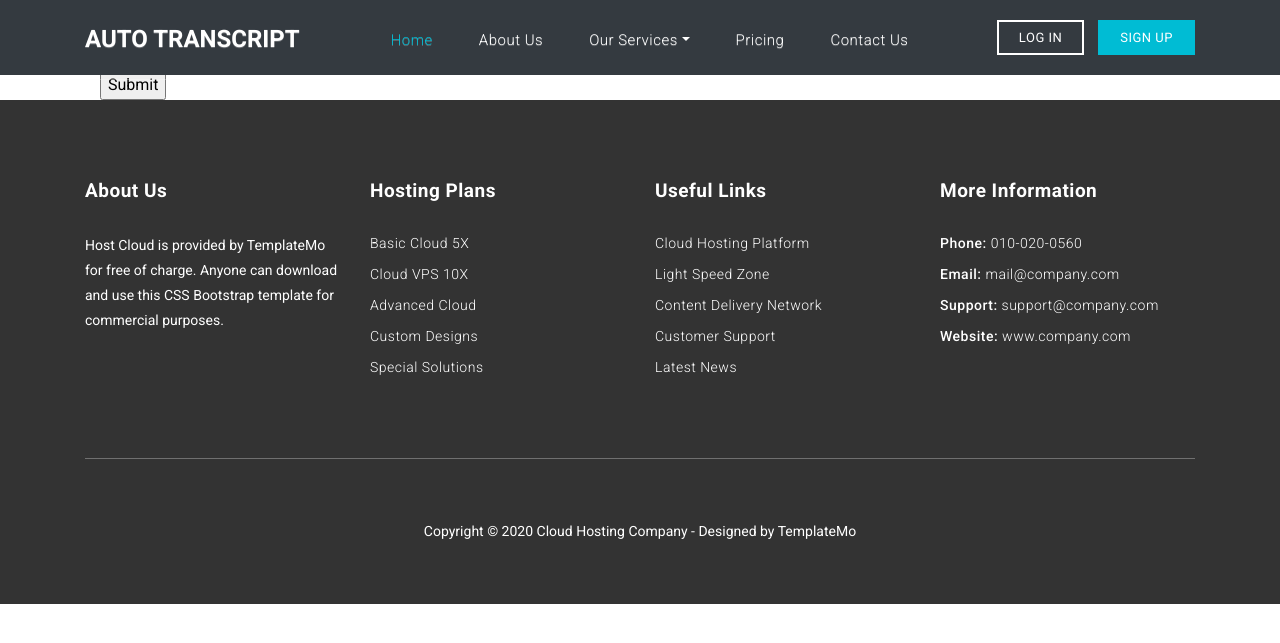
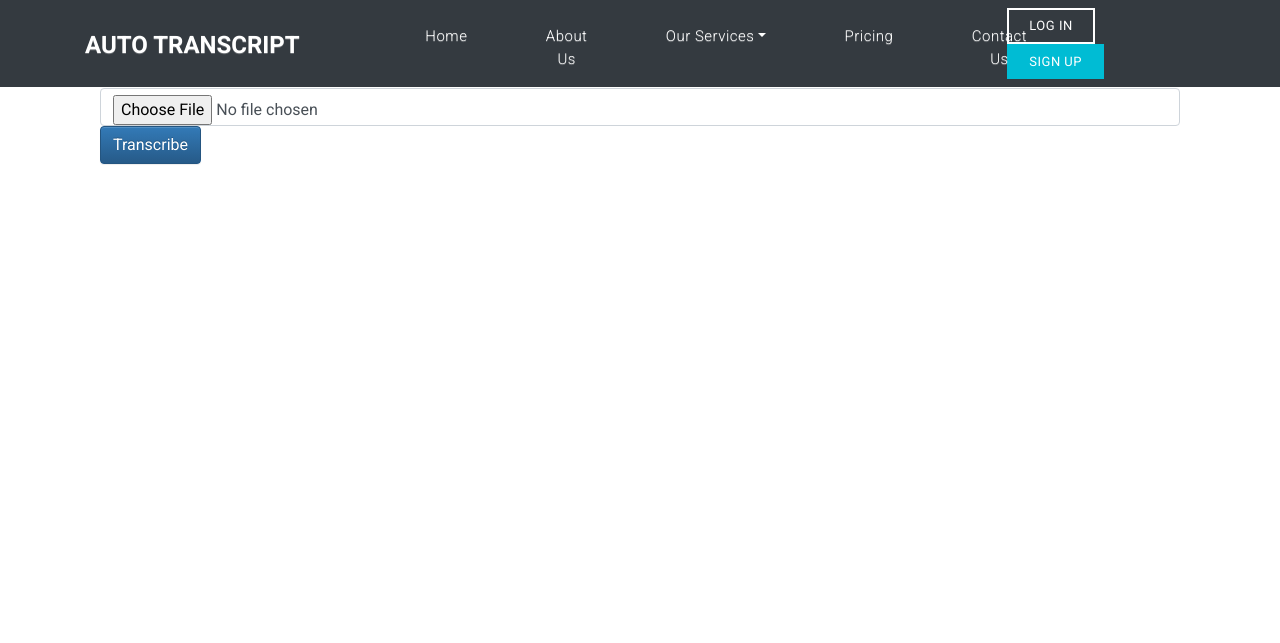
Before and after one commit to rollanda21/transcriber-tool, a Flask app: page /transcribe in a window 1280 px wide. Shown: the top 643 px of the page. Run offline with Flask 2, Linux system fonts and the light colour scheme; some libraries are stand-ins or nearby versions.

Commit message:
Transcription form completed

```diff
--- a/flaskr/templates/base.html
+++ b/flaskr/templates/base.html
@@ -11,6 +11,7 @@
     <!-- Optional theme -->
     <link href="https://fonts.googleapis.com/css?family=Roboto:100,300,400,500,700" rel="stylesheet">
 
+    <link rel="stylesheet" href="{{url_for('static', filename='assets/css/style.css')}}">
     <link rel="stylesheet" href="{{url_for('static', filename='assets/css/fontawesome.css')}}">
     <link rel="stylesheet" href="{{url_for('static', filename='assets/css/templatemo-host-cloud.css')}}">
     <link rel="stylesheet" href="{{url_for('static', filename='assets/css/owl.css')}}">
@@ -84,71 +85,7 @@
 
 
     <!-- Footer Starts Here -->
-    <footer>
-        <div class="container">
-          <div class="row">
-            <div class="col-md-3 col-sm-6 col-xs-12">
-              <div class="footer-item">
-                <div class="footer-heading">
-                  <h2>About Us</h2>
-                </div>
-                <p>Host Cloud is provided by TemplateMo for free of charge. Anyone can download and use this CSS Bootstrap template for commercial purposes.</p>
-              </div>
-            </div>
 
-            <div class="col-md-3 col-sm-6 col-xs-12">
-              <div class="footer-item">
-                <div class="footer-heading">
-                  <h2>Hosting Plans</h2>
-                </div>
-                <ul class="footer-list">
-                  <li><a href="#">Basic Cloud 5X</a></li>
-                  <li><a href="#">Cloud VPS 10X</a></li>
-                  <li><a href="#">Advanced Cloud</a></li>
-                  <li><a href="#">Custom Designs</a></li>
-                  <li><a href="#">Special Solutions</a></li>
-                </ul>
-              </div>
-            </div>
-
-
-            <div class="col-md-3 col-sm-6 col-xs-12">
-              <div class="footer-item">
-                <div class="footer-heading">
-                  <h2>Useful Links</h2>
-                </div>
-                <ul class="footer-list">
-                  <li><a href="#">Cloud Hosting Platform</a></li>
-                  <li><a href="#">Light Speed Zone</a></li>
-                  <li><a href="#">Content Delivery Network</a></li>
-                  <li><a href="#">Customer Support</a></li>
-                  <li><a href="#">Latest News</a></li>
-                </ul>
-              </div>
-            </div>
-
-            <div class="col-md-3 col-sm-6 col-xs-12">
-              <div class="footer-item">
-                <div class="footer-heading">
-                  <h2>More Information</h2>
-                </div>
-                <ul class="footer-list">
-                  <li>Phone: <a href="#">010-020-0560</a></li>
-                  <li>Email: <a href="#">mail@company.com</a></li>
-                  <li>Support: <a href="#">support@company.com</a></li>
-                  <li>Website: <a href="#">www.company.com</a></li>
-                </ul>
-              </div>
-            </div>
-            <div class="col-md-12">
-              <div class="sub-footer">
-                <p>Copyright &copy; 2020 Cloud Hosting Company
-                  - Designed by <a rel="nofollow" href="https://templatemo.com">TemplateMo</a></p>
-              </div>
-            </div>
-          </div>
-        </div>
-      </footer>
       <!-- Footer Ends Here -->
 
       <!-- Bootstrap core JavaScript -->
--- a/flaskr/templates/transcribe.html
+++ b/flaskr/templates/transcribe.html
@@ -2,16 +2,35 @@
 {%block title%} Home {%endblock%}
 
 {% block content %}
+<div class="transcribe" id="transcribe">
 
-<div class="container" id="transcribe-container">
+    <div class="container-fluid">
+        <div class="row">
+            <div class="col-md-12 form-wraper">
 
-    <form action = "" method = "POST"  enctype = "multipart/form-data">
-        <label class="form-label" for="customFile">Default file input example</label>
-        <input type = "file" name = "file" class="form-control" id="customFile" accept=".mp3, .wav" />
-        <input type = "submit"/>
+                <h1 class="text-center">Transcription</h1>
+                <div class="transcribe-form">
+
+
+                    <form action = "" method = "POST"  enctype = "multipart/form-data" class="transcribe-form">
+                        <label class="form-label text-center" for="customFile">Upload your audio file</label>
+                        <input type = "file" name = "file" class="form-control" id="customFile" accept=".mp3, .wav" />
+                        <button type="submit" class="btn btn-primary">Transcribe</button>
+
+
+                    </form>
+                </div>
+            </div>
+
+        </div>
+    </div>
 </div>
 
 
-</form>
+
+
+
+
+
 
 {% endblock%}
```
